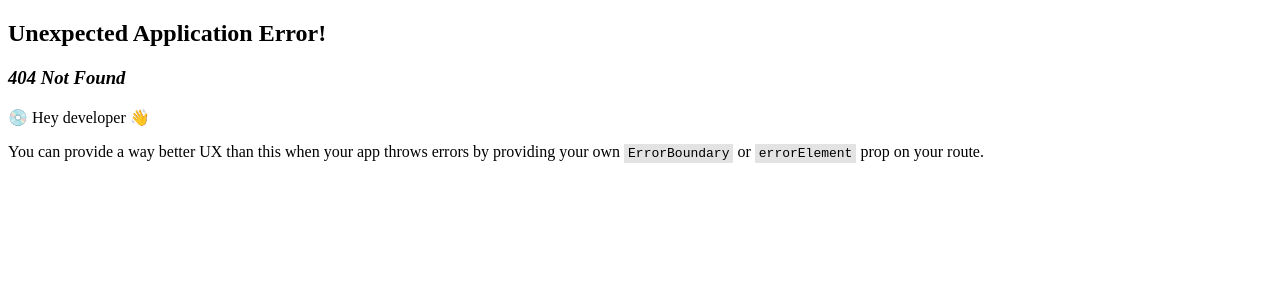
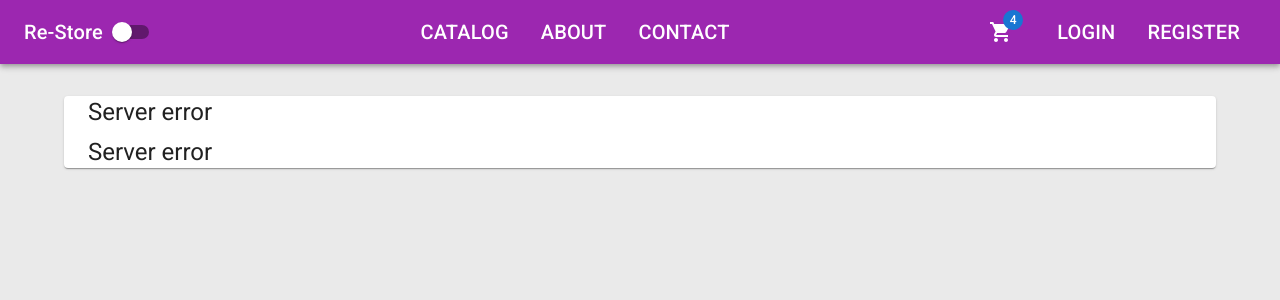
Before and after one commit to jingleBearOps/store, a React (Create React App) app in the folder reStore/client/: page /server-error in a window 1280 px wide. Before the commit this address had no page. Shown: the top 300 px of the page. Built offline with nearby package versions, Linux system fonts and the light colour scheme.

Commit message:
server error render

```diff
--- a/reStore/client/src/app/api/agent.ts
+++ b/reStore/client/src/app/api/agent.ts
@@ -1,5 +1,6 @@
 import axios, {AxiosError, AxiosResponse} from "axios";
 import { toast } from 'react-toastify';
+import { router } from "../router/Routes";
 
 axios.defaults.baseURL = 'http://localhost:5000/api/';
 
@@ -29,7 +30,7 @@
             toast.error(data.title)
             break;
         case 500:
-            toast.error(data.title)
+            router.navigate('/server-error', {state: {error:data}});
             break;
         default:
             break;
--- /dev/null
+++ b/reStore/client/src/app/errors/ServerError.tsx
@@ -0,0 +1,27 @@
+// import { Container } from "@mui/system";
+import { Container,  Typography, Paper, Divider } from "@mui/material";
+import { useLocation } from "react-router-dom";
+
+export default function ServerError() {
+    const {state} = useLocation();
+    return (
+        <Container component={Paper}>
+        {state?.error ? (
+            <>
+                <Typography gutterBottom variant="h3" color="secondary">
+                    {state.error.title}
+                </Typography>
+                <Divider />
+                <Typography variant = "body1">
+                    {state.error.detail || "Internal server error"}
+                </Typography>
+            </>
+        ):(
+            <Typography gutterBottom variant="h5">
+                Server error
+            </Typography>
+        )}
+            <Typography variant='h5' gutterBottom> Server error</Typography>
+        </Container>
+    )
+}
--- a/reStore/client/src/app/router/Routes.tsx
+++ b/reStore/client/src/app/router/Routes.tsx
@@ -5,6 +5,7 @@
 import ProductDetails from "../../features/catalog/ProductDetails";
 import AboutPage from "../../features/about/AboutPage";
 import ContactPage from "../../features/contact/ContactPage";
+import ServerError from "../errors/ServerError";
 export const router = createBrowserRouter([
     {
         path:'/',
@@ -15,6 +16,8 @@
             {path: 'catalog/:id', element: <ProductDetails />},
             {path: 'about', element: <AboutPage />},
             {path: 'contact', element: <ContactPage />},
+            {path: 'server-error', element: <ServerError />},
+
         ]
     }
 ])
```
